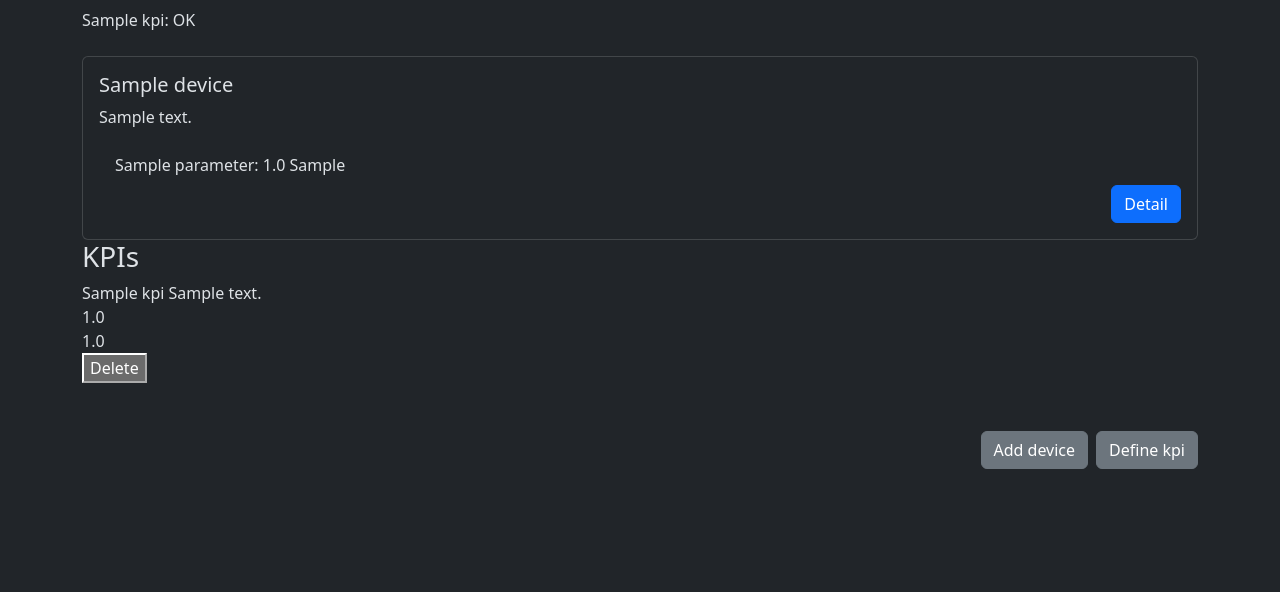
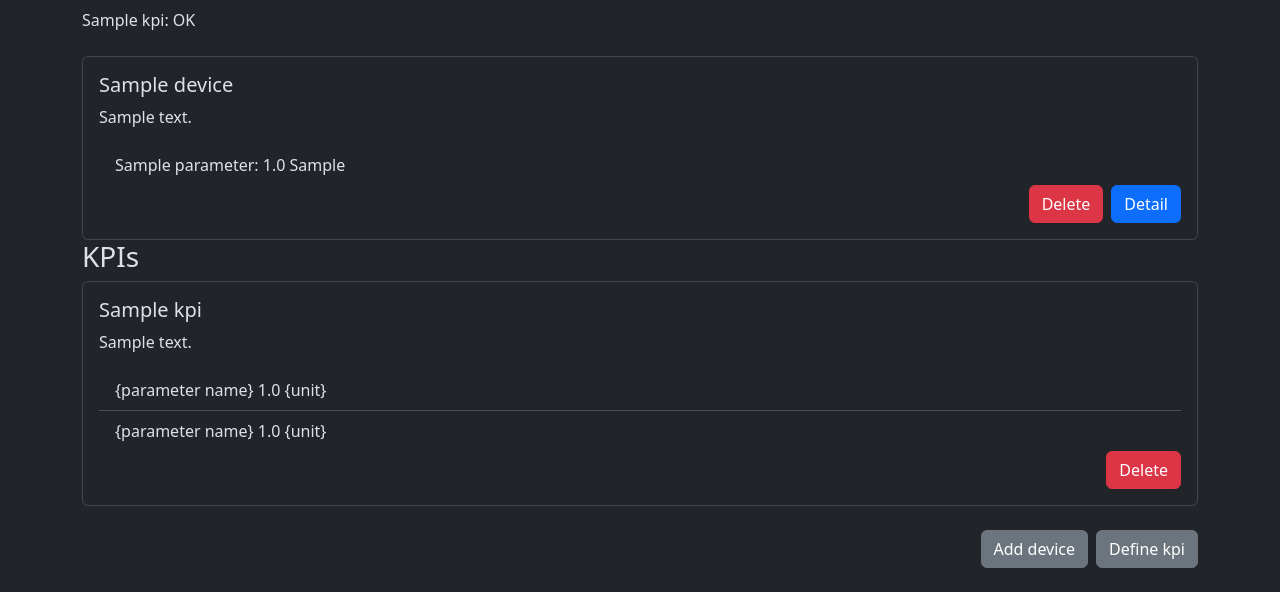
Before and after one commit to IamBahno/IIS-Project, a Flask app: page /systems/1/ in a window 1280 px wide. Shown: the part 364-956 px from the top of the page. Before the commit the page ends 833 px from the top, so only its background shows below. Run offline with Flask 3, Linux system fonts and the light colour scheme; a user stored in the database is signed in; tables that the repository leaves empty hold one stand-in row (values such as "Sample post").

Commit message:
device and kpi delete feature

```diff
--- a/app/auth/routes.py
+++ b/app/auth/routes.py
@@ -163,9 +163,10 @@ def systems():
             db.session.add(current_user)
             db.session.commit()
         elif request.method == 'POST' and "system-button-delete" in request.values:
-            system = System.query.filter_by(id=request.values["system_id"]).first()
-            db.session.delete(system)
-            db.session.commit()
+            if(1): # TODO validate user
+                system = System.query.filter_by(id=request.values["system_id"]).first()
+                db.session.delete(system)
+                db.session.commit()
 
 
     systems = [
@@ -224,6 +225,24 @@ def system_detail(system_id):
     kpis_states = [get_kpi_states(values,kpis) for values,kpis in zip(values_of_devices,kpis_of_devices)]
     return render_template('system_detail.html',system=system,devices=devices,user=current_user,zip = zip,parameters = parameters_of_devices,
                            values=values_of_devices,kpis_of_devices=kpis_of_devices,kpis_states_of_devices=kpis_states, kpis=kpis)
+
+@auth.route("/systems/<int:system_id>/kpi_delete/<int:kpi_id>/",methods=['GET', 'POST'])
+@login_required
+def kpi_delete(system_id, kpi_id):
+    if(1): # TODO validate user
+        kpi = Kpi.query.filter_by(id=kpi_id).first()
+        db.session.delete(kpi)
+        db.session.commit()
+    return redirect(url_for('auth.system_detail',system_id=system_id),code=307)
+
+@auth.route("/systems/<int:system_id>/device_delete/<int:device_id>/",methods=['GET', 'POST'])
+@login_required
+def device_delete(system_id, device_id):
+    if(1): # TODO validate user
+        device = Device.query.filter_by(id=device_id).first()
+        db.session.delete(device)
+        db.session.commit()
+    return redirect(url_for('auth.system_detail',system_id=system_id),code=307)
 
 
 @auth.route("/systems/<int:system_id>/devices/<int:device_id>/",methods=['GET', 'POST'])
--- a/app/templates/system_detail.html
+++ b/app/templates/system_detail.html
@@ -28,7 +28,7 @@
     {% endif %}
 
     <!--  TODO parameter values -->
-    <!--  TODO KPI styles, request styles -->
+    <!--  TODO request styles -->
     <h3>Devices:</h3>
     {% for device,parameters,values,kpis_of_parameters,kpis_states_of_parameters in zip(devices,parameters,values,kpis_of_devices,kpis_states_of_devices) %}
             {% for parameter,value,kpis,kpi_states in zip(parameters,values,kpis_of_parameters,kpis_states_of_parameters) %}
@@ -48,23 +48,29 @@
                     {% endfor %}
                 </ul>
                 <div class="d-grid gap-2 d-md-flex justify-content-md-end">
+                    <a class="btn btn-danger" href="/systems/{{system.id}}/device_delete/{{device.id}}">Delete</a>
                     <a class="btn btn-primary" href="/systems/{{system.id}}/devices/{{device.id}}">Detail</a>
                 </div>
             </div>
         </div>
     {% endfor %}
 
+    <!-- TODO kpi parameter names -->
     <h3>KPIs</h3>
     {% for kpi in kpis %}
-        {{kpi.name}} {{kpi.description}}<br>
-        {{kpi.lower_limit}}<br>
-        {{kpi.upper_limit}}<br>
-
-        <form method="POST">
-                <input type="hidden" name="kpi_id" value="{{ kpi.id }}">
-            <button type="submit" name="kpi-delete">Delete</button>
-        </form>
-        <br>
+        <div class="card">
+            <div class="card-body">
+                <h5 class="card-title">{{kpi.name}}</h5>
+                <p class="card-text">{{kpi.description}}</p>
+                <ul class="list-group list-group-flush">
+                    <li class="list-group-item">{parameter name} {{kpi.lower_limit}} {unit}</li>
+                    <li class="list-group-item">{parameter name} {{kpi.upper_limit}} {unit}</li>
+                </ul>
+                <div class="d-grid gap-2 d-md-flex justify-content-md-end">
+                    <a class="btn btn-danger" href="/systems/{{system.id}}/kpi_delete/{{kpi.id}}">Delete</a>
+                </div>
+            </div>
+        </div>
     {% endfor %}
 
     {% if system.system_manager == user.id or user.role == "admin" %}
```
